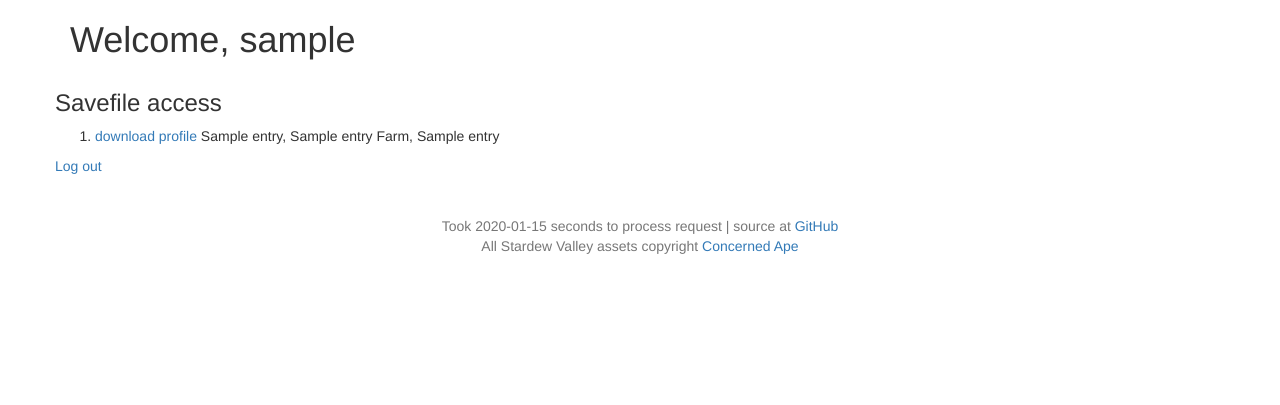
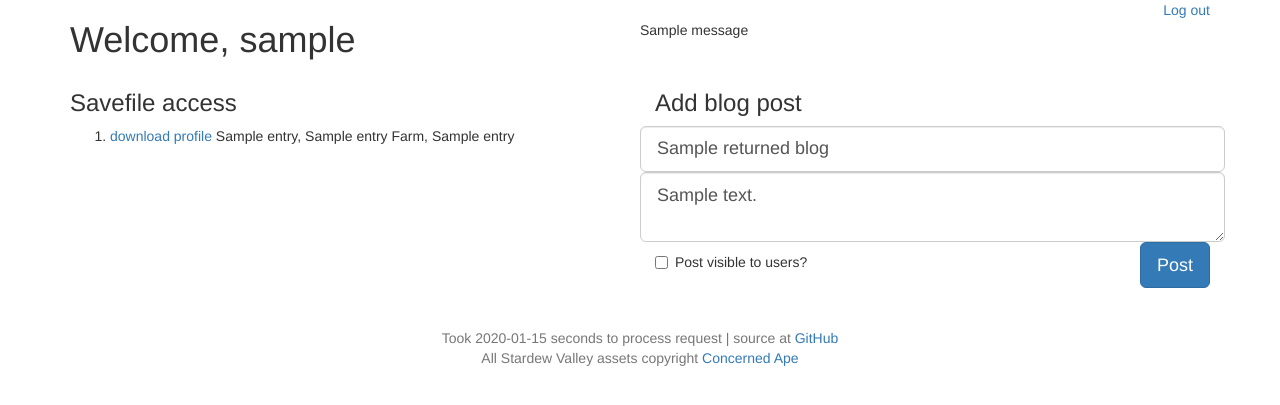
Before and after one commit to joserc87/SDV-Summary, a Flask app: template templates/adminpanel.html in a window 1280 px wide. Shown: the top 405 px of the page. Run offline with Flask 2, Linux system fonts and the light colour scheme; the visitor is signed in with stand-in values (Sample User, id 1); the template is opened without the code that fills it: most values are stand-ins (such as "Sample title", 1, 10 or a date in 2020); one stand-in notice (Sample message) is shown; parts of the project's set-up code (start-up, migrations or seed data) failed here and were passed over; some libraries are stand-ins or nearby versions.

Commit message:
updated admin panel to allow blog posting, redesigned createdb to allow blog creation

```diff
--- a/app.py
+++ b/app.py
@@ -260,32 +260,53 @@ def operate_on_url(url,instruction):
 def admin_panel():
 	start_time = time.time()
 	error = None
-	if request.method == 'POST':
-		try:
-			g.db = connect_db()
-			cur = g.db.cursor()
-			cur.execute('SELECT password FROM admin WHERE username='+app.sqlesc,(request.form['username'],))
-			r = cur.fetchone()
-			if r != None:
-				if check_password_hash(r[0],request.form['password']) == True:
-					session['admin']=request.form['username']
+	if 'admin' in session:
+		#trusted
+		returned_blog_data = None
+		g.db = connect_db()
+		cur = g.db.cursor()
+		if request.method == 'POST':
+			if request.form['blog'] == 'Post':
+				live = False
+				if 'live' in request.form:
+					if request.form['live']=='on':
+						live = True
+				if request.form['content'] == '' or request.form['blogtitle'] == '':
+					error = 'Failed to post blog entry, title or body was empty!'
+					returned_blog_data = {'blogtitle':request.form['blogtitle'],
+											'content':request.form['content'],
+											'checked': live}
+				else:
+					cur.execute('INSERT INTO blog (time, author, title, post, live) VALUES ('+app.sqlesc+','+app.sqlesc+','+app.sqlesc+','+app.sqlesc+','+app.sqlesc+')',(int(time.time()),session['admin'],request.form['blogtitle'],request.form['content'],live))
+					g.db.commit()
+					if live == True:
+						flash('Posted blog entry "'+str(request.form['blogtitle']+'"'))
+					else:
+						flash('Saved unposted blog entry "'+str(request.form['blogtitle']+'"'))
 
-					return redirect(url_for('admin_panel'))
+		cur.execute('SELECT url,name,farmName,date FROM playerinfo')
+		entries = cur.fetchall()
+		return render_template('adminpanel.html',returned_blog_data=returned_blog_data,entries=entries,error=error, processtime=round(time.time()-start_time,5))
+	else:
+		if request.method == 'POST':
+			try:
+				g.db = connect_db()
+				cur = g.db.cursor()
+				cur.execute('SELECT password FROM admin WHERE username='+app.sqlesc,(request.form['username'],))
+				r = cur.fetchone()
+				if r != None:
+					if check_password_hash(r[0],request.form['password']) == True:
+						session['admin']=request.form['username']
+
+						return redirect(url_for('admin_panel'))
+					else:
+						error = 'Incorrect username or password'
+						return render_template('admin.html',error=error,processtime=round(time.time()-start_time,5))
 				else:
 					error = 'Incorrect username or password'
 					return render_template('admin.html',error=error,processtime=round(time.time()-start_time,5))
-			else:
-				error = 'Incorrect username or password'
+			except:
 				return render_template('admin.html',error=error,processtime=round(time.time()-start_time,5))
-		except:
-			return render_template('admin.html',error=error,processtime=round(time.time()-start_time,5))
-	elif 'admin' in session:
-		g.db = connect_db()
-		cur = g.db.cursor()
-		cur.execute('SELECT url,name,farmName,date FROM playerinfo')
-		entries = cur.fetchall()
-		return render_template('adminpanel.html',entries=entries,error=error, processtime=round(time.time()-start_time,5))
-	else:
 		return render_template('admin.html',error=error,processtime=round(time.time()-start_time,5))
 
 @app.route('/lo')
--- a/createdb.py
+++ b/createdb.py
@@ -179,7 +179,11 @@ database_structure_dict = {'md5':'TEXT',
 
 if config.USE_SQLITE==True:
 	database_structure_dict['id']='INTEGER PRIMARY KEY AUTOINCREMENT'
+	sqlesc = '?'
+	idcode='INTEGER PRIMARY KEY AUTOINCREMENT'
 else:
+	sqlesc = '%s'
+	idcode='SERIAL PRIMARY KEY'
 	database_structure_dict['id']='SERIAL PRIMARY KEY'
 
 database_fields = ''
@@ -202,33 +206,56 @@ def generate_db():
 		database_structure += key + ' ' +database_structure_dict[key] + ',\n'
 	database_structure = database_structure[:-2]
 
-	errors_structure = 'id INTEGER PRIMARY KEY AUTOINCREMENT, ip TEXT, time BIGINT, notes TEXT'
-	todo_structure = 'id INTEGER PRIMARY KEY AUTOINCREMENT, task TEXT, playerid TEXT'
+	errors_structure = 'id '+idcode+', ip TEXT, time BIGINT, notes TEXT'
+	todo_structure = 'id '+idcode+', task TEXT, playerid TEXT'
 
 	connection = connect_db()
-	if config.USE_SQLITE == False:
-		errors_structure = errors_structure.replace(' INTEGER PRIMARY KEY AUTOINCREMENT',' SERIAL PRIMARY KEY')
-		todo_structure = todo_structure.replace(' INTEGER PRIMARY KEY AUTOINCREMENT',' SERIAL PRIMARY KEY')
-
-
 	c = connection.cursor()
 	c.execute('CREATE TABLE playerinfo('+database_structure+')')
 	c.execute('CREATE TABLE errors('+errors_structure+')')
 	c.execute('CREATE TABLE todo('+todo_structure+')')
 	connection.commit()
+	print 'done'
+
+def generate_blog():
+	connection=connect_db()
+	c = connection.cursor()
+	statement = 'CREATE TABLE blog(id '+idcode+', time BIGINT, author TEXT, title TEXT, post TEXT, live BOOLEAN);'
+	c.execute(statement)
+	connection.commit()
+	connection.close()
+	print 'done'
 
 def delete_db():
+	import getpass
+	from werkzeug import check_password_hash
 	connection = connect_db()
 	c = connection.cursor()
-	c.execute('DROP TABLE playerinfo')
-	c.execute('DROP TABLE errors')
-	c.execute('DROP TABLE todo')
-	connection.commit()
-	connection.close()
+	print 'you must log in as admin to delete the database'
+	username = raw_input('username: ')
+	password = getpass.getpass('password: ')
+	c.execute('SELECT password FROM admin WHERE username='+sqlesc,(username,))
+	passhash = c.fetchone()
+	if check_password_hash(passhash[0],password) == True:
+		a = raw_input('just to double check, you REALLY want to delete everything? (y/n): ')
+		if a=='y':
+			c.execute('DROP TABLE playerinfo')
+			c.execute('DROP TABLE errors')
+			c.execute('DROP TABLE todo')
+			c.execute('DROP TABLE blog')
+			connection.commit()
+			connection.close()
+			print 'all (except admin) deleted'
+	else:
+		print 'incorrect credentials'
 
 if __name__ == "__main__":
-	a = raw_input('Drop and regenerate database? (y/n): ')
+	a = raw_input('Drop databases? (y/n): ')
 	if a == 'y':
 		delete_db()
+	a = raw_input('Generate databases? (y/n): ')
+	if a == 'y':
 		generate_db()
-		print 'done'
+	a = raw_input('Generate blog database? (y/n): ')
+	if a == 'y':
+		generate_blog()
--- a/templates/adminpanel.html
+++ b/templates/adminpanel.html
@@ -8,8 +8,28 @@
 	</head>
 	<body>
 		<div class="container">
+			<div class="row">
+				<div class="col-md-6">
 					<h1>Welcome, {{ session.admin }}</h1>
+				</div>
+				<div class="col-md-6 text-right">
+					<a href="/lo">Log out</a>
+					{% if error %}
+						<p class="text-danger text-center"><strong>Error:</strong> {{ error }}</p>
+					{% endif %}
+				</div>
+				{% with messages = get_flashed_messages() %}
+					{% if messages %}
 						<div class="row">
+						{% for message in messages %}
+							<p>{{ message }}</p>
+						{% endfor %}
+						</div>
+					{% endif %}
+				{% endwith %}
+			</div>
+			<div class="row">
+				<div class="col-md-6 col-sm-12">
 					<h3>Savefile access</h3>
 					<ol>
 					{% for entry in entries %}
@@ -17,12 +37,29 @@
 					{% endfor %}
 					</ol>
 				</div>
-			{% if error %}
-				<p class="text-danger text-center"><strong>Error:</strong> {{ error }}</p>
-			{% endif %}
-
+				<div class="col-md-6 col-sm-12">
+					<h3>Add blog post</h3>
+					<form enctype="multipart/form-data" action="" method="post" id="blogform">
 						<div class="row">
-				<a href="/lo">Log out</a>
+							<input class="form-control input-lg" type="text" name="blogtitle" value="{%if returned_blog_data%}{{returned_blog_data.blogtitle}}{%endif%}" placeholder="title">
+						</div>
+						<div class="row">
+							<textarea class="form-control input-lg" name="content" placeholder="content">{%if returned_blog_data%}{{returned_blog_data.content}}{%endif%}</textarea>
+						</div>
+						<div class="row">
+							<div class="col-md-8 col-sm-8">
+							  	<div class="checkbox">
+									<label>
+										<input type="checkbox" name="live" {%if returned_blog_data.checked%}checked{%endif%}> Post visible to users?
+									</label>
+								</div>
+							</div>
+							<div class="col-md-4 col-sm-4 text-right">
+								<input class="btn btn-primary btn-lg" type="submit" name="blog" value="Post">
+							</div>
+						</div>
+					</form>
+				</div>
 			</div>
 			<br>
 			<div class="container lead">
```
Lines whose indentation alone changed are shown as unchanged.
